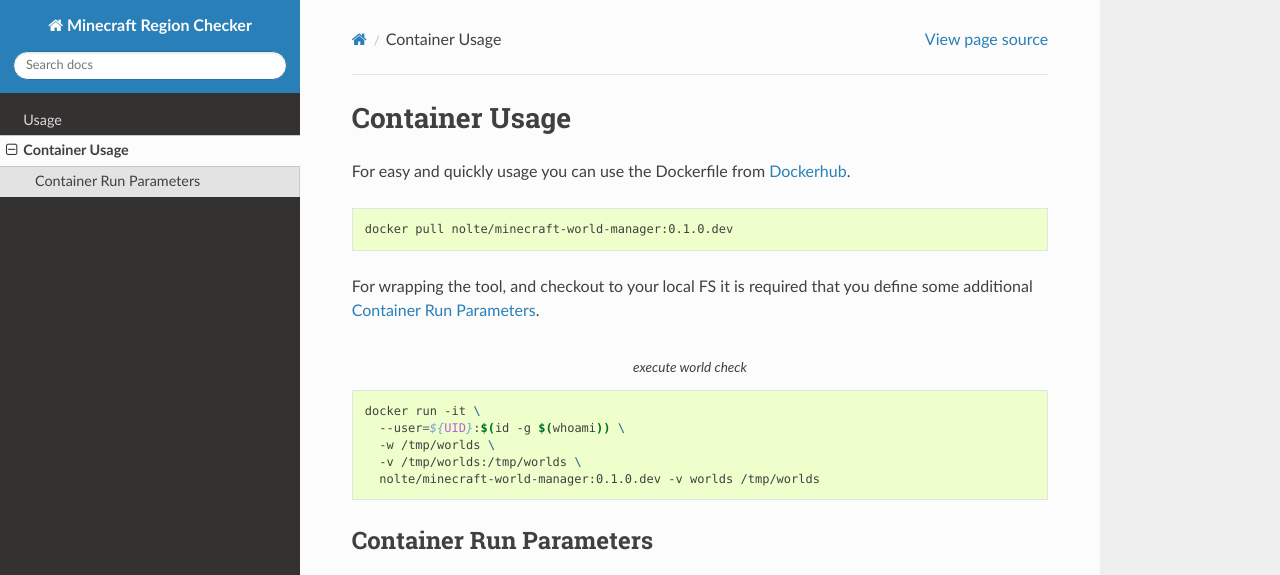
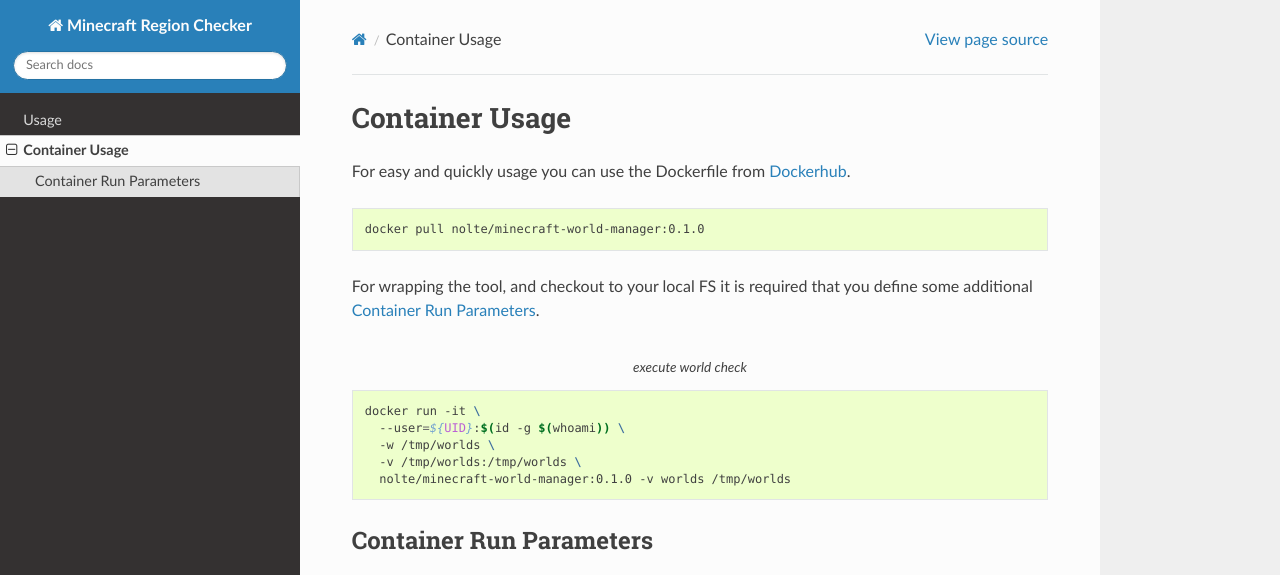
Before and after one commit to nolte/minecraft-world-manager, a Sphinx documentation site: the page built from docs/usage/container_usage.rst, in a window 1280 px wide and 1025 px high. Shown: the top 575 px of the window. Built offline with Sphinx 7.4.7 and the Read the Docs theme 2.0.0, drawn with Linux system fonts in a browser that asks for light colours.

Commit message:
Bump version: 0.1.0.dev → 0.1.0

```diff
--- a/docs/usage/container_usage.rst
+++ b/docs/usage/container_usage.rst
@@ -6,7 +6,7 @@
 
 .. code:: bash
 
-    docker pull nolte/minecraft-world-manager:0.1.0.dev
+    docker pull nolte/minecraft-world-manager:0.1.0
 
 For wrapping the tool, and checkout to your local FS it is required that you define some additional :ref:`usage-container-run-parameters`.
 
--- a/docs/usage/docker_call.txt
+++ b/docs/usage/docker_call.txt
@@ -2,4 +2,4 @@
   --user=${UID}:$(id -g $(whoami)) \
   -w /tmp/worlds \
   -v /tmp/worlds:/tmp/worlds \
-  nolte/minecraft-world-manager:0.1.0.dev -v worlds /tmp/worlds
+  nolte/minecraft-world-manager:0.1.0 -v worlds /tmp/worlds
--- a/mcworldmanager/__init__.py
+++ b/mcworldmanager/__init__.py
@@ -3,4 +3,4 @@
 """Top-level package for project manager."""
 
 __author__ = """nolte"""
-__version__ = "0.1.0.dev"
+__version__ = "0.1.0"
--- a/setup.py
+++ b/setup.py
@@ -58,7 +58,7 @@
     test_suite="tests",
     tests_require=test_requirements,
     url="https://github.com/nolte/minecraft-world-manager",
-    version="0.1.0.dev",
+    version="0.1.0",
     zip_safe=False,
     include_package_data=True,
 )
```
Also changed, not shown: .bumpversion.cfg.
